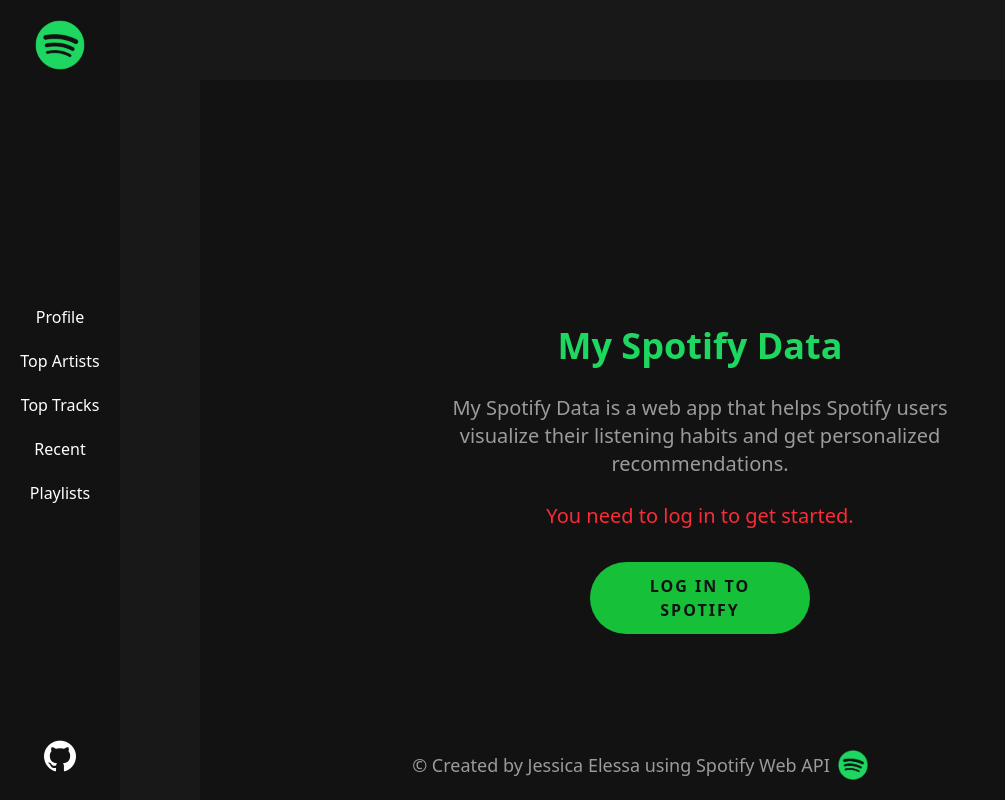
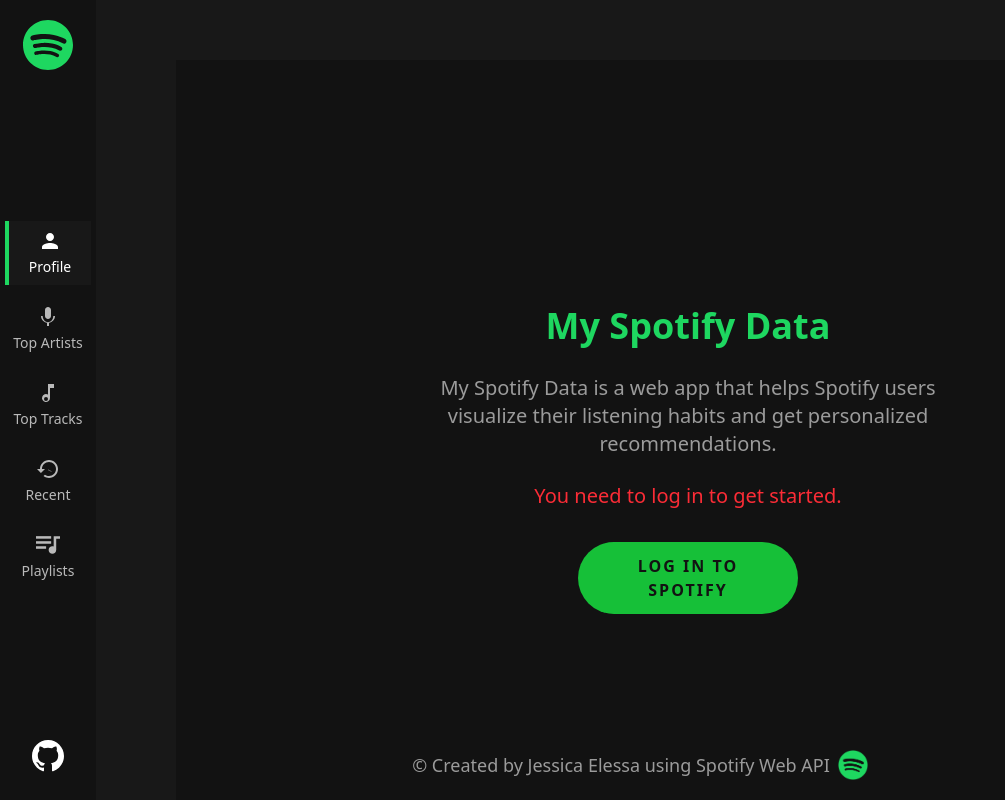
Before and after one commit to jesselessa/my-musical-data, a React (Vite) app in the folder client/: page /profile in a window 1280 px wide. Shown: the whole page, without its empty margins (0-1005 px from the left). Built offline with nearby package versions, Linux system fonts and the light colour scheme; no server answers.

Commit message:
completed navbar design with SVG icons and set active links with react router

```diff
--- a/client/src/components/Header.jsx
+++ b/client/src/components/Header.jsx
@@ -6,7 +6,7 @@
   const { userProfile, logout } = useContext(AuthContext);
 
   return (
-    <header className="flex flex-col justify-center items-center gap-5">
+    <header className="flex flex-col justify-center items-center gap-2">
       {/* Profile pic */}
       {userProfile?.images && userProfile.images?.length > 0 ? (
         <div className="w-[150px] h-[150px] flex justify-center items-center rounded-full">
@@ -27,10 +27,19 @@
       )}
 
       {/* Name */}
-
-      <h2 className="text-5xl text-white font-semibold">
+      <h2 className="text-5xl text-white text-center font-semibold hover:text-[#1ed760]">
         {userProfile?.display_name}
       </h2>
+      <a
+        href={`${userProfile?.external_urls?.spotify}`}
+        target="_blank"
+        rel="noopener noreferrer"
+        className="inline-block"
+      >
+        <span className="inline-block text-[#b9b9b9] mt-1 mb-2 hover:text-[#1ed760]">
+          Open in Spotify
+        </span>
+      </a>
 
       {/* Stats */}
       <div className="flex justify-center items-center gap-5">
@@ -49,7 +58,7 @@
               ? "0"
               : `${userProfile?.followers?.total.toString()}`}
           </span>
-          {/* Change later*/}
+          {/* Change later */}
           <span className="text-sm text-[#9b9b9b]">FOLLOWING</span>
         </div>
 
@@ -59,7 +68,7 @@
               ? "0"
               : `${userProfile?.followers?.total.toString()}`}
           </span>
-          {/* Change later*/}
+          {/* Change later */}
           <span className="text-sm text-[#9b9b9b]">PLAYLISTS</span>
         </div>
       </div>
--- /dev/null
+++ b/client/src/components/Navbar.jsx
@@ -0,0 +1,103 @@
+import { Link, NavLink } from "react-router";
+import ICONS from "./icons/navbar/NavbarIcons.jsx";
+
+export const Navbar = () => {
+  return (
+    <nav className="w-24 flex flex-col justify-between items-center bg-[#121212] text-white text-center text-sm pt-5 pb-7">
+      {/* Logo */}
+      <Link to="/profile">{ICONS.logoSpotify}</Link>
+
+      {/* Nav items categories */}
+      <div className="flex flex-col text-[#b9b9b9] gap-3">
+        <NavLink
+          to="/profile"
+          className={({ isActive }) =>
+            `p-2 flex flex-col justify-center items-center  hover:bg-[#181818] hover:border-l-4 hover:border-[#1ed760] hover:text-white ${
+              isActive
+                ? "border-l-4 border-[#1ed760] bg-[#181818] text-white"
+                : ""
+            }`
+          }
+        >
+          <div className="flex flex-col justify-center items-center gap-1">
+            {ICONS.profile}
+            <span>Profile</span>
+          </div>
+        </NavLink>
+
+        <NavLink
+          to="/top-artists"
+          className={({ isActive }) =>
+            `p-2 flex flex-col justify-center items-center  hover:bg-[#181818] hover:border-l-4 hover:border-[#1ed760] hover:text-white ${
+              isActive
+                ? "border-l-4 border-[#1ed760] bg-[#181818] text-white"
+                : ""
+            }`
+          }
+        >
+          <div className="flex flex-col justify-center items-center gap-1">
+            {ICONS.artists}
+            <span>Top Artists</span>
+          </div>
+        </NavLink>
+
+        <NavLink
+          to="/top-tracks"
+          className={({ isActive }) =>
+            `p-2 flex flex-col justify-center items-center  hover:bg-[#181818] hover:border-l-4 hover:border-[#1ed760] hover:text-white ${
+              isActive
+                ? "border-l-4 border-[#1ed760] bg-[#181818] text-white"
+                : ""
+            }`
+          }
+        >
+          <div className="flex flex-col justify-center items-center gap-1">
+            {ICONS.tracks}
+            <span>Top Tracks</span>
+          </div>
+        </NavLink>
+
+        <NavLink
+          to="/recent"
+          className={({ isActive }) =>
+            `p-2 flex flex-col justify-center items-center  hover:bg-[#181818] hover:border-l-4 hover:border-[#1ed760] hover:text-white ${
+              isActive
+                ? "border-l-4 border-[#1ed760] bg-[#181818] text-white"
+                : ""
+            }`
+          }
+        >
+          <div className="flex flex-col justify-center items-center gap-1">
+            {ICONS.recent}
+            <span>Recent</span>
+          </div>
+        </NavLink>
+
+        <NavLink
+          to="/playlists"
+          className={({ isActive }) =>
+            `p-2 flex flex-col justify-center items-center  hover:bg-[#181818] hover:border-l-4 hover:border-[#1ed760] hover:text-white ${
+              isActive
+                ? "border-l-4 border-[#1ed760] bg-[#181818] text-white"
+                : ""
+            }`
+          }
+        >
+          <div className="flex flex-col justify-center items-center gap-1">
+            {ICONS.playlists}
+            <span>Playlists</span>
+          </div>
+        </NavLink>
+      </div>
+      {/* Link to GH project*/}
+      <a
+        href="https://github.com/jesselessa/my-spotify-data"
+        target="_blank"
+        rel="noopener noreferrer"
+        className="hover:text-[#b9b9b9]"
+      >
+        {ICONS.github}
+      </a>
+    </nav>
+  );
+};
--- /dev/null
+++ b/client/src/components/icons/navbar/NavbarIcons.jsx
@@ -0,0 +1,104 @@
+import React from "react";
+
+// SVG icons to avoid issues with file paths
+const ICONS = {
+  profile: (
+    <svg
+      xmlns="http://www.w3.org/2000/svg"
+      viewBox="0 0 24 24"
+      fill="currentColor"
+      className="w-6 h-6"
+    >
+      <path d="M12 12c2.21 0 4-1.79 4-4s-1.79-4-4-4-4 1.79-4 4 1.79 4 4 4zm0 2c-2.67 0-8 1.34-8 4v2h16v-2c0-2.66-5.33-4-8-4z" />
+    </svg>
+  ),
+  artists: (
+    <svg
+      xmlns="http://www.w3.org/2000/svg"
+      viewBox="0 0 24 24"
+      fill="currentColor"
+      className="w-6 h-6"
+    >
+      <path d="M12 14c1.66 0 2.99-1.34 2.99-3L15 5c0-1.66-1.34-3-3-3S9 3.34 9 5v6c0 1.66 1.34 3 3 3zm5.3-3c0 3.53-2.65 6.2-5.3 6.2S6.7 14.53 6.7 11H5c0 3.41 2.72 6.23 6 6.72V21h2v-3.28c3.28-.48 6-3.3 6-6.72h-1.7z" />
+    </svg>
+  ),
+  tracks: (
+    <svg
+      xmlns="http://www.w3.org/2000/svg"
+      viewBox="0 0 24 24"
+      fill="currentColor"
+      className="w-6 h-6"
+    >
+      <path d="M12 3v10.55a4 4 0 102 3.45V7h4V3h-6zm0 15a2 2 0 11-4 0 2 2 0 014 0z" />
+    </svg>
+  ),
+  recent: (
+    <svg
+      xmlns="http://www.w3.org/2000/svg"
+      viewBox="0 0 24 24"
+      fill="currentColor"
+      className="w-6 h-6"
+    >
+      <path d="M13 3c-4.97 0-9 4.03-9 9H1l3.89 3.89.07.14L9 12H6c0-3.87 3.13-7 7-7s7 3.13 7 7-3.13 7-7 7c-1.51 0-2.92-.49-4.06-1.3l-1.42 1.42C9.53 20.61 11.26 21 13 21c4.97 0 9-4.03 9-9s-4.03-9-9-9zM12 8v5l4 2-1-1-3-1.5V8H12z" />
+    </svg>
+  ),
+  playlists: (
+    <svg
+      xmlns="http://www.w3.org/2000/svg"
+      version="1.1"
+      x="0px"
+      y="0px"
+      viewBox="0 0 405.333 405.333"
+      xmlSpace="preserve"
+      fill="currentColor"
+      className="w-6 h-6"
+    >
+      <g>
+        <rect x="0" y="53.333" width="256" height="42.667" />
+        <rect x="0" y="138.667" width="256" height="42.667" />
+        <path d="M298.667,53.333v174.613c-6.72-2.453-13.76-3.947-21.333-3.947c-35.307,0-64,28.693-64,64c0,35.307,28.693,64,64,64     c35.307,0,64-28.693,64-64V96h64V53.333H298.667z" />
+        <rect x="0" y="224" width="170.667" height="42.667" />
+      </g>
+    </svg>
+  ),
+  github: (
+    <svg
+      xmlns="http://www.w3.org/2000/svg"
+      viewBox="0 0 24 24"
+      fill="currentColor"
+      className="w-8 h-8"
+    >
+      <path d="M12 0c-6.626 0-12 5.373-12 12 0 5.302 3.438 9.8 8.207 11.387.599.111.793-.261.793-.577v-2.234c-3.338.726-4.033-1.416-4.033-1.416-.546-1.387-1.333-1.756-1.333-1.756-1.089-.745.083-.729.083-.729 1.205.084 1.839 1.237 1.839 1.237 1.07 1.834 2.809 1.309 3.491.996.107-.775.418-1.309.762-1.605-2.665-.304-5.467-1.334-5.467-5.931 0-1.311.468-2.381 1.236-3.221-.124-.303-.535-1.524.118-3.176 0 0 1.008-.322 3.301 1.23.957-.266 1.983-.399 3.003-.404 1.02.005 2.046.138 3.006.404 2.291-1.552 3.297-1.23 3.297-1.23.653 1.653.242 2.874.118 3.176.768.84 1.236 1.911 1.236 3.221 0 4.609-2.807 5.624-5.479 5.921.43.372.823 1.102.823 2.222v3.293c0 .319.192.694.801.576 4.765-1.589 8.196-6.086 8.196-11.386 0-6.627-5.373-12-12-12z" />
+    </svg>
+  ),
+  logoSpotify: (
+    <svg
+      xmlns="http://www.w3.org/2000/svg"
+      version="1.1"
+      x="0px"
+      y="0px"
+      viewBox="0 0 427.652 427.652"
+      xmlSpace="preserve"
+      fill="#1ed760"
+      className="w-[50px] h-[50px]"
+    >
+      <path
+        d="M213.826,0C95.733,0,0,95.733,0,213.826s95.733,213.826,213.826,213.826
+s213.826-95.733,213.826-213.826S331.919,0,213.826,0z M306.886,310.32c-2.719,4.652-7.612,7.246-12.638,7.247
+c-2.506,0-5.044-0.645-7.364-2c-38.425-22.456-82.815-26.065-113.295-25.138c-33.763,1.027-58.523,7.692-58.769,7.76
+c-7.783,2.126-15.826-2.454-17.961-10.236c-2.134-7.781,2.43-15.819,10.209-17.962c1.116-0.307,27.76-7.544,64.811-8.766
+c21.824-0.72,42.834,0.801,62.438,4.52c24.83,4.71,47.48,12.978,67.322,24.574C308.612,294.393,310.96,303.349,306.886,310.32z
+M334.07,253.861c-3.22,5.511-9.016,8.583-14.97,8.584c-2.968,0-5.975-0.763-8.723-2.369c-45.514-26.6-98.097-30.873-134.2-29.776
+c-39.994,1.217-69.323,9.112-69.614,9.192c-9.217,2.515-18.746-2.906-21.275-12.124c-2.528-9.218,2.879-18.738,12.093-21.277
+c1.322-0.364,32.882-8.937,76.77-10.384c25.853-0.852,50.739,0.949,73.96,5.354c29.412,5.58,56.241,15.373,79.744,29.108
+C336.115,234.995,338.897,245.603,334.07,253.861z M350.781,202.526c-3.641,0-7.329-0.936-10.7-2.906
+c-108.207-63.238-248.572-25.643-249.977-25.255c-11.313,3.117-23.008-3.527-26.124-14.839
+c-3.117-11.312,3.527-23.008,14.839-26.124c1.621-0.447,40.333-10.962,94.166-12.737c31.713-1.044,62.237,1.164,90.72,6.567
+c36.077,6.844,68.987,18.856,97.815,35.704c10.13,5.92,13.543,18.931,7.623,29.061C365.193,198.757,358.084,202.526,350.781,202.526
+z"
+      />
+    </svg>
+  ),
+};
+
+export default ICONS;
--- a/client/src/layouts/Layout.jsx
+++ b/client/src/layouts/Layout.jsx
@@ -1,55 +1,18 @@
 import { useContext } from "react";
-import { Outlet, Link } from "react-router";
+import { Outlet } from "react-router";
 import { AuthContext } from "../contexts/AuthProvider.jsx";
 
-// Images
-import logo from "../assets/logo.png";
-import github from "../assets/github.png";
+import { Navbar } from "../components/Navbar.jsx";
 
 export const Layout = () => {
   const { userProfile } = useContext(AuthContext);
   return (
     <div className="flex h-screen">
       {/* Fixed navbar */}
-      <nav className="w-30 flex flex-col justify-between items-center bg-[#121212] text-white text-center px-3 pt-5 pb-7">
-        {/* Logo */}
-        <a href={`${userProfile?.external_urls?.spotify}`} target="_blank">
-          <div className="w-[50px] h-[50px]">
-            <img src={logo} className="object-cover object-center" alt="logo" />
-          </div>
-        </a>
+      <Navbar userProfile={userProfile} />
 
-        {/* Nav items list */}
-        <ul className="flex flex-col gap-5">
-          <li>
-            <Link to="/profile">Profile</Link>
-          </li>
-
-          <li>
-            <Link to="/top-artists">Top Artists</Link>
-          </li>
-          <li>
-            <Link to="/top-tracks">Top Tracks</Link>
-          </li>
-          <li>
-            <Link to="/recent">Recent</Link>
-          </li>
-          <li>
-            <Link to="/playlists">Playlists</Link>
-          </li>
-        </ul>
-
-        {/* GH repo link */}
-        <a
-          href="https://github.com/jesselessa/my-spotify-data"
-          target="_blank"
-          rel="noopener noreferrer"
-        >
-          <img src={github} alt="github" />
-        </a>
-      </nav>
       {/* Outlet acts as a placeholder where the child routes defined in the React Router configuration will be rendered */}
-      <main className="min-h-full bg-[#181818] flex-1 p-20 text-white overflow-auto">
+      <main className="min-h-full bg-[#181818] flex-1 pt-15 px-20 pb-10 text-white overflow-auto">
         <Outlet />
       </main>
     </div>
```
Also changed, not shown: client/src/assets/github.png (deleted).
